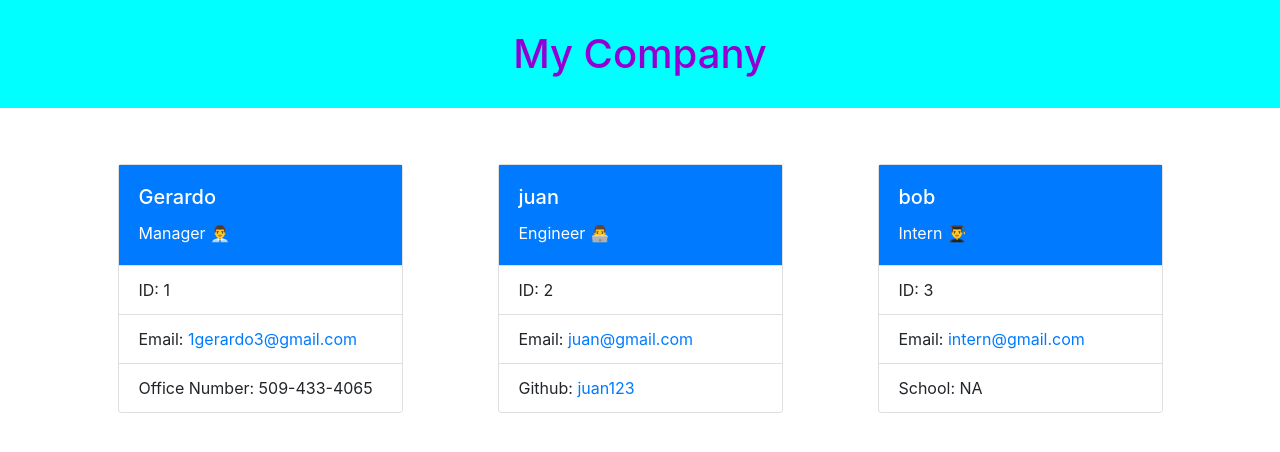
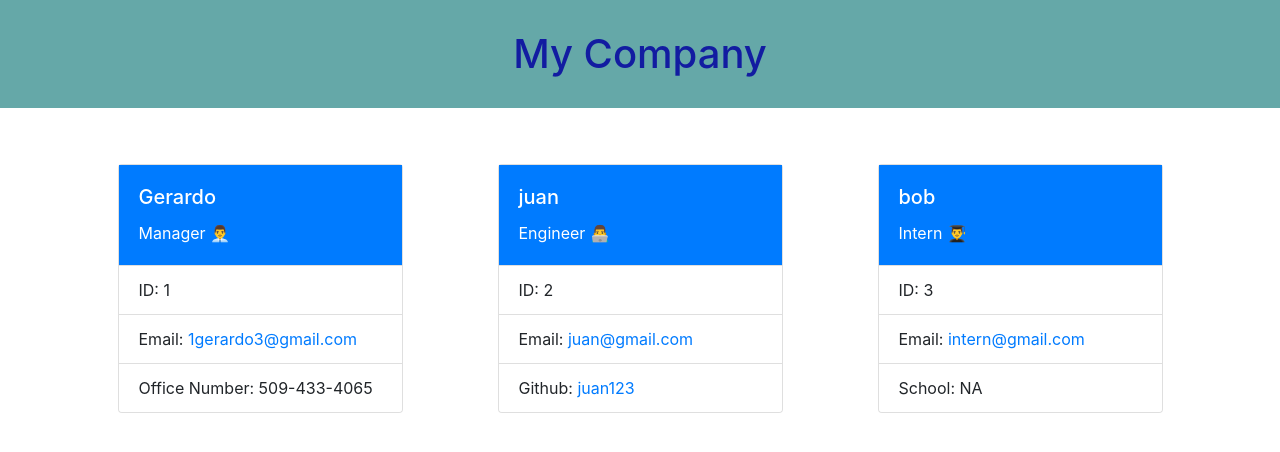
Before and after one commit to 1Gerardo3/Team-Generator, a website: page index.html in a window 1280 px wide. Drawn offline with nearby package versions, Linux system fonts and the light colour scheme.

Commit message:
more changes

```diff
--- a/index.html
+++ b/index.html
@@ -12,7 +12,7 @@
 
 <body>
     <header>
-        <h1 style="text-align: center; background-color: aqua; color:darkviolet; padding: 30px 0px; width:100% ;">My Company</h1>
+        <h1 style="text-align: center; background-color: rgb(101, 168, 168); color:rgb(18, 28, 161); padding: 30px 0px; width:100% ;">My Company</h1>
 
     </header>
     <section class="container">
```
